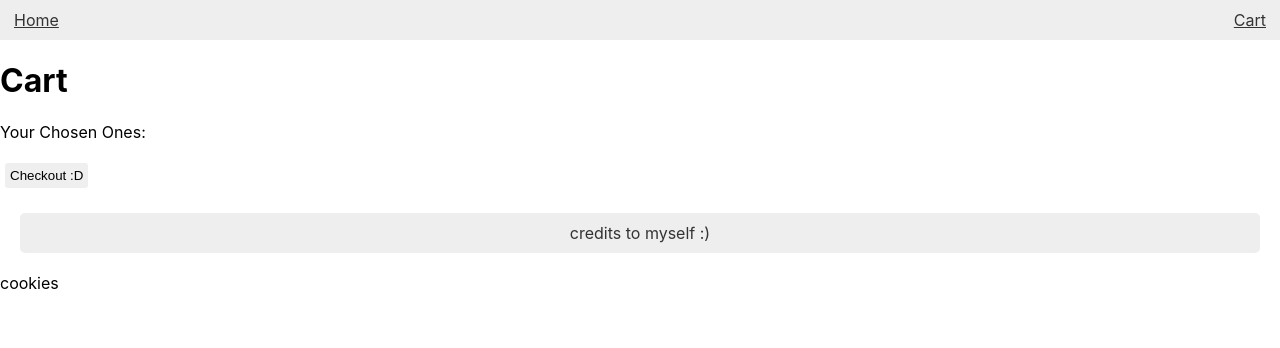
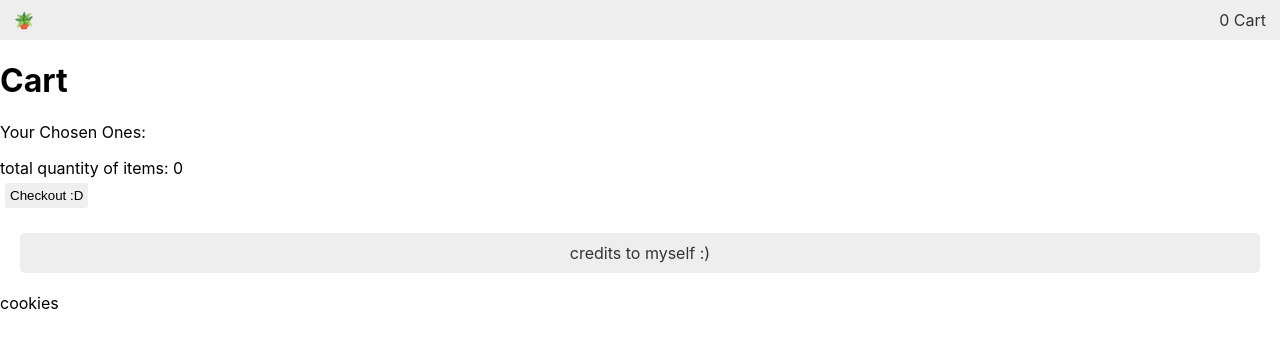
Before and after one commit to janaabf/ecommerce-store, a Next.js app: page /cart in a window 1280 px wide. Shown: the top 348 px of the page. Built offline with nearby package versions, Linux system fonts and the light colour scheme.

Commit message:
Add remove/+/- buttons to cart & total to header

```diff
--- a/components/Header.js
+++ b/components/Header.js
@@ -1,5 +1,8 @@
 import { css } from '@emotion/react';
+import Cookies from 'js-cookie';
 import Link from 'next/link';
+import { useEffect, useState } from 'react';
+import { getParsedCookie, setStringifiedCookie } from '../util/cookies.js';
 
 const headerStyles = css`
   display: flex;
@@ -10,10 +13,26 @@ const headerStyles = css`
 `;
 
 export default function Header() {
+  const [cartCounter, setCartCounter] = useState(0);
+
+  useEffect(() => {
+    const currentCart = Cookies.get('cart') ? getParsedCookie('cart') : [];
+    let totalQuantity = 0;
+    for (let i = 0; i < currentCart.length; i++) {
+      totalQuantity += currentCart[i].quantity;
+    }
+    setCartCounter(totalQuantity);
+    console.log(currentCart.length);
+  }, []);
+
   return (
     <header css={headerStyles}>
-      <Link href="/">Home</Link>
-      <Link href="/cart">Cart</Link>
+      <Link href="/">🪴</Link>
+      <div>
+        <Link href="/cart">
+          <div>{cartCounter} Cart</div>
+        </Link>
+      </div>
     </header>
   );
 }
--- a/pages/_app.js
+++ b/pages/_app.js
@@ -17,7 +17,7 @@ function MyApp({ Component, pageProps }) {
 
           a {
             color: inherit;
-            /* text-decoration: none; */
+            text-decoration: none;
           }
 
           * {
--- a/pages/cart.js
+++ b/pages/cart.js
@@ -1,7 +1,7 @@
 import { css } from '@emotion/react';
 import Cookies from 'js-cookie';
 import Head from 'next/head';
-import Link from 'next/link';
+import { React, useEffect, useState } from 'react';
 import { getParsedCookie, setStringifiedCookie } from '../util/cookies';
 
 const plantItem = css`
@@ -15,7 +15,19 @@ const plantItem = css`
 `;
 
 export default function Cart() {
+  const [cartItems, setCartItems] = useState([]);
+
+  useEffect(() => {
     const currentCart = Cookies.get('cart') ? getParsedCookie('cart') : [];
+    setCartItems(currentCart);
+    console.log('set initial value');
+  }, []);
+
+  let totalQuantity = 0;
+  for (let i = 0; i < cartItems.length; i++) {
+    totalQuantity += cartItems[i].quantity;
+  }
+
   return (
     <div>
       <Head>
@@ -27,20 +39,59 @@ export default function Cart() {
       <main>
         <h1>Cart</h1>
         <p>Your Chosen Ones:</p>
-        <div>
-          {currentCart.map((cartItem) => {
+        {cartItems.map((cartItem) => {
           return (
             <div key={`cart-${cartItem.name}`} css={plantItem}>
               <div>
                 <div>
                   {cartItem.quantity} x {cartItem.name}
+                  <button
+                    onClick={() => {
+                      const updatedItem = cartItems.find(
+                        (item) => item.name === cartItem.name,
+                      );
+                      updatedItem.quantity += 1;
+                      setStringifiedCookie('cart', cartItems);
+                      setCartItems(cartItems);
+                      console.log(cartItems);
+                      console.log(cartItem.quantity);
+                      console.log(updatedItem);
+                    }}
+                  >
+                    +
+                  </button>
+                  <button
+                    onClick={() => {
+                      const updatedItem = cartItems.find(
+                        (item) => item.name === cartItem.name,
+                      );
+                      updatedItem.quantity -= 1;
+                      setStringifiedCookie('cart', cartItems);
+                      setCartItems(cartItems);
+                      console.log(cartItems);
+                      console.log(cartItem.quantity);
+                      console.log(updatedItem);
+                    }}
+                  >
+                    -
+                  </button>
                 </div>
-                  {console.log(cartItem.name)}
+                <button
+                  onClick={() => {
+                    const newCart = cartItems.filter(
+                      (item) => item.name !== cartItem.name,
+                    );
+                    setStringifiedCookie('cart', newCart);
+                    setCartItems(newCart);
+                  }}
+                >
+                  remove from cart
+                </button>
               </div>
             </div>
           );
         })}
-        </div>
+        <div>total quantity of items: {totalQuantity}</div>
         <button>Checkout :D</button>
       </main>
     </div>
--- a/pages/products/[plantId].js
+++ b/pages/products/[plantId].js
@@ -7,7 +7,7 @@ import { getParsedCookie, setStringifiedCookie } from '../../util/cookies';
 import { plantsDatabase } from '../../util/plantdata';
 
 export default function Plant(props) {
-  const [cartCount, setCartCount] = useState(0); // access count of plant if there
+  const [cartCount, setCartCount] = useState(1); // access count of plant if there
   // const [plantsInCart, setPlantsInCart] = useState('');
 
   if (!props.plant) {
@@ -57,6 +57,7 @@ export default function Plant(props) {
                 (cookie) => cookie.name === props.plant.name,
               )
             ) {
+              // add plant if plant not yet in cart
               const newPlantsInCart = [
                 ...currentPlantsInCart,
                 { name: props.plant.name, quantity: parseInt(cartCount) },
@@ -64,6 +65,7 @@ export default function Plant(props) {
               setStringifiedCookie('cart', newPlantsInCart);
               console.log(newPlantsInCart);
             } else {
+              // add quantity if plant already in cart
               const updatedPlant = currentPlantsInCart.find(
                 (cookie) => cookie.name === props.plant.name,
               );
```
Lines whose indentation alone changed are shown as unchanged.
